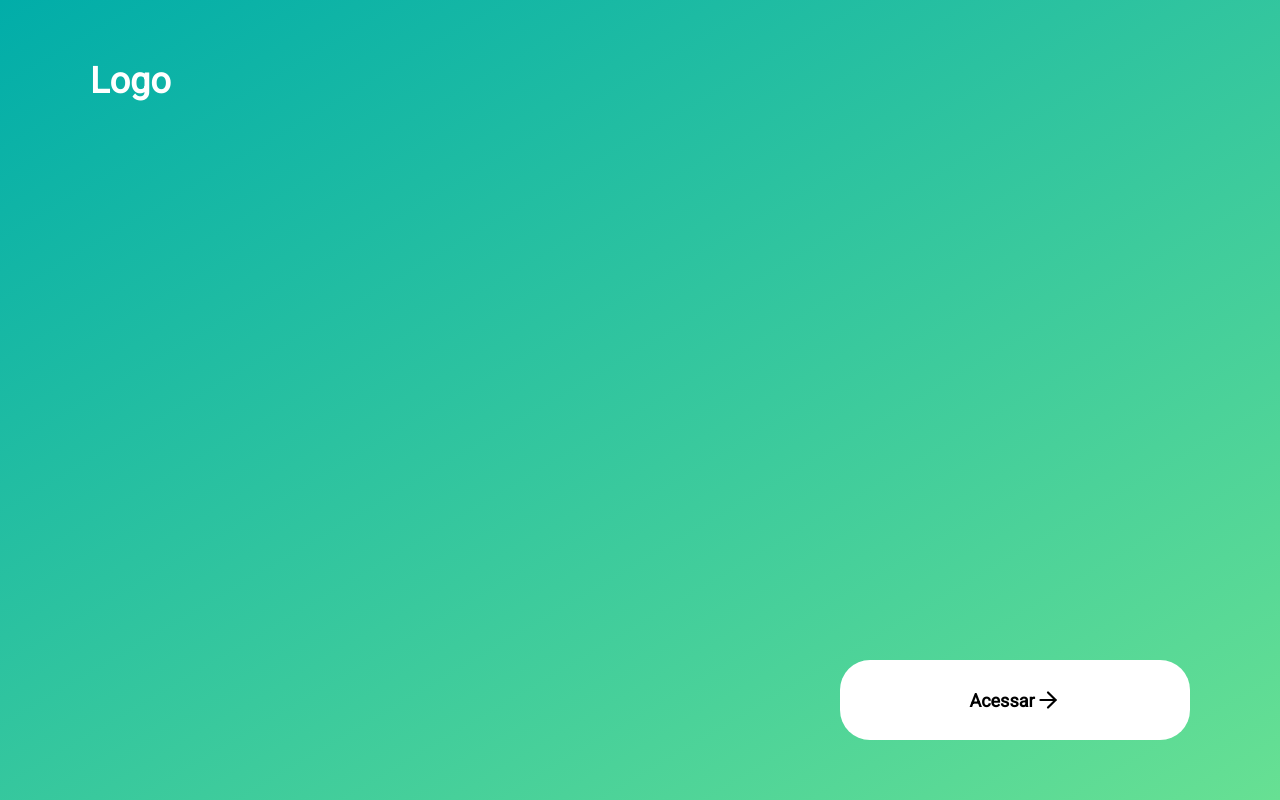
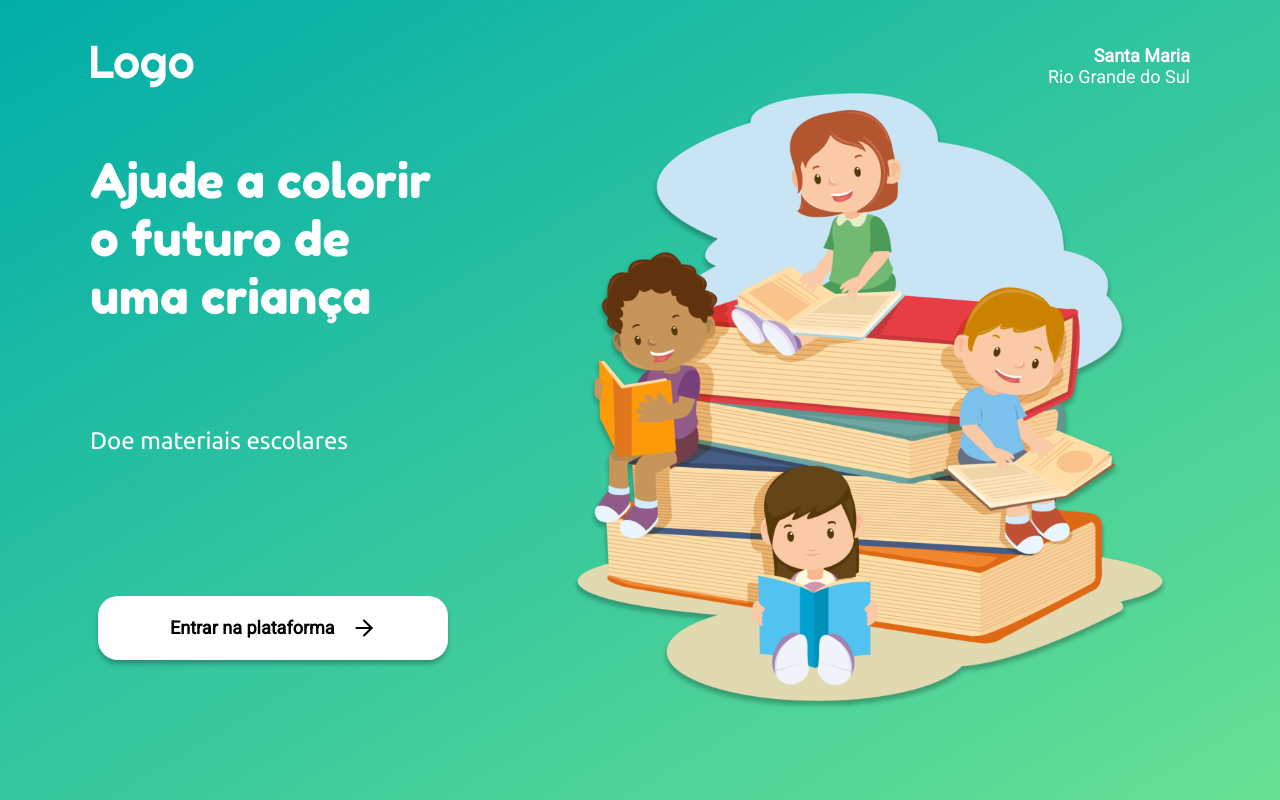
Before and after one commit to marlon-clemente/Projeto-de-Software-II, a React (Create React App) app: page / in a window 1280 px wide. Built offline with nearby package versions, Linux system fonts and the light colour scheme; the HTML template or start-up script is replaced by a standard one.

Commit message:
landingpage

```diff
--- a/public/index.html
+++ b/public/index.html
@@ -5,8 +5,10 @@
     <meta name="viewport" content="width=device-width, initial-scale=1" />
     <link href="https://fonts.googleapis.com/css2?family=Roboto:ital,wght@0,400;1,700&family=Ubuntu:wght@400;700&display=swap" rel="stylesheet">
     <link href="https://fonts.googleapis.com/css2?family=Roboto:ital,wght@0,400;1,700&display=swap" rel="stylesheet">
+    <link rel="preconnect" href="https://fonts.gstatic.com">
+    <link href="https://fonts.googleapis.com/css2?family=Fredoka+One&display=swap" rel="stylesheet">
 
-    <title>Name Project</title>
+    <title>Name Project | Santa Maria</title>
   </head>
   <body>
     <div id="root"></div>
--- a/src/pages/Landing.tsx
+++ /dev/null
@@ -1,24 +0,0 @@
-import React from 'react';
-import { FiArrowRight } from 'react-icons/fi';
-
-import '../styles/landing.css';
-
-import { Link } from 'react-router-dom';
-
-const Landing: React.FC = () => {
-  return (
-  <div id="landing-page">
-    <div className="content">
-      <h1>Logo</h1>
-
-      <Link to="/app" className="enter-app">
-        <>Acessar</>
-        <FiArrowRight size={26} color="rgba(0, 0, 0, 3.6)" />
-      </Link>
-
-    </div>
-  </div>
-  );
-}
-
-export default Landing;
--- /dev/null
+++ b/src/pages/Landing/index.tsx
@@ -0,0 +1,35 @@
+import React from 'react';
+import { FiArrowRight } from 'react-icons/fi';
+
+import { LandingPager } from './styles';
+import Logo from '../../assets/logo.svg';
+import LandingImg from '../../assets/landing.svg';
+import { Link } from 'react-router-dom';
+
+const Landing: React.FC = () => {
+  return (
+  <LandingPager>
+    <div className="landing-content">
+      <img className="logo" src={Logo} alt="Logo"/>
+      <div className="imagem-bc">
+        <img src={LandingImg} alt=""/>
+      </div>
+      <div className="landing-text">
+        <h1>Ajude a colorir o futuro de uma criança</h1>
+        <strong>Doe materiais escolares</strong>
+      </div>
+      <div className="landing-button">
+        <Link to="/app" className="enter-app">
+          <p>Entrar na plataforma</p>
+          <FiArrowRight size={26} color="rgba(0, 0, 0, 3.6)" />
+        </Link>
+      </div>
+      <div className="landing-location">
+        <strong>Santa Maria</strong>
+        <span>Rio Grande do Sul</span>
+      </div>
+    </div>
+  </LandingPager>  );
+}
+
+export default Landing;
--- /dev/null
+++ b/src/pages/Landing/styles.ts
@@ -0,0 +1,187 @@
+import styled from 'styled-components';
+
+import Background from '../../assets/landing.svg';
+
+export const LandingPager = styled.div`
+  background: linear-gradient(329.54deg, #67e093 0%, #01ada9 100%);
+  width: 100vw;
+  height: 100vh;
+  display: flex;
+  justify-content: center;
+  align-items: center;
+
+  .landing-content {
+    width: 90%;
+    max-width: 1100px;
+    height: 100vh;
+    padding-top: 4.5rem;
+
+    background: url(${Background}) no-repeat 100% center;
+
+    display: grid;
+    grid-template-columns: 1fr 2fr;
+    grid-template-rows: 60px 350px 1fr;
+    grid-template-areas:
+      "logo location"
+      "text img"
+      "button img";
+
+    .logo {
+      grid-area: logo;
+    }
+    .landing-location {
+      grid-area: location;
+      display: flex;
+      flex-direction: column;
+      align-items: flex-end;
+
+      strong{
+        font-weight: 800;
+      }
+
+      span {
+        font-weight: 500;
+      }
+    }
+    .landing-text {
+      grid-area: text;
+      display: flex;
+      margin-top: 4.6rem;
+      flex-direction: column;
+      justify-content: space-between;
+
+      h1{
+        font-size: 4.8rem;
+        font-weight: 500;
+        font-family: Fredoka One;
+      }
+
+      strong{
+        font: 400 2.4rem Ubuntu;
+      }
+
+    }
+
+    .landing-button{
+      grid-area: button;
+      display: flex;
+      flex-direction: column;
+      justify-content: center;
+
+      .enter-app {
+        width: 35rem;
+        height: 64px;
+        background: #ffffff;
+        border-radius: 20px;
+        box-shadow: 0px 4px 4px rgba(0, 0, 0, 0.25);
+
+        margin: 1.6rem auto;
+
+        display: flex;
+        align-items: center;
+        justify-content: center;
+
+        transition: 0.2s;
+        color: rgba(0, 0, 0, 3.6);
+        text-decoration: none;
+        :hover {
+          background: #f1f1f1;
+        }
+        p{
+          margin-right: 1.6rem;
+        }
+      }
+    }
+    .imagem-bc {
+      display: none
+    }
+  }
+
+  @media (max-width: 768px) {
+    display: flex;
+    flex-direction: column;
+    align-items: center;
+    justify-content: center;
+
+    .landing-content{
+      width: 100%;
+      max-width: 90%;
+      height: 100%;
+      display: grid;
+      grid-template-columns: 1fr;
+      grid-template-rows: 1fr 2fr 1fr 1fr 1fr;
+      grid-template-areas:
+        "logo"
+        "imagebc"
+        "landingtext"
+        "landingbutton"
+        "landinglocation";
+
+      background: none;
+
+      .logo{
+        grid-area: logo;
+      }
+      .imagem-bc{
+        grid-area: imagebc;
+        display: flex;
+        justify-content: center;
+        align-items: center;
+        overflow: hidden;
+        img{
+          height: 100%;
+        }
+      }
+      .landing-text{
+        grid-area: landingtext;
+        display: flex;
+        flex-direction: column;
+        h1{
+          font-size: 3.2rem;
+          font-weight: 500;
+          font-family: Fredoka One;
+        }
+        strong {
+          margin-top: 1.6rem;
+          font: 400 2.4rem Ubuntu;
+        }
+      }
+      .landing-button{
+        grid-area: landingbutton;
+        .enter-app {
+          width: 100%;
+          height: 80px;
+          background: #ffffff;
+          border-radius: 30px;
+
+          margin: 1.6rem auto;
+
+          display: flex;
+          align-items: center;
+          justify-content: center;
+
+          transition: 0.2s;
+          color: rgba(0, 0, 0, 3.6);
+          text-decoration: none;
+          :hover {
+            background: #f1f1f1;
+          }
+        }
+      }
+      .landing-location{
+        grid-area: landinglocation;
+        display: flex;
+        flex-direction: column;
+        align-items: center;
+        justify-content: center;
+        margin: 1.6rem auto;
+        strong{
+          font-weight: 800;
+        }
+        span{
+          font-weight: 500;
+        }
+      }
+    }
+  }
+`;
--- a/src/styles/global.css
+++ b/src/styles/global.css
@@ -22,7 +22,7 @@ textarea {
   font: 600 1.8rem Roboto;
 }
 
-@media (max-width: 768px) {
+@media (max-width: 1024px) {
   :root {
     font-size: 55%;
   }
--- a/src/styles/landing.css
+++ /dev/null
@@ -1,46 +0,0 @@
-#landing-page {
-  background: linear-gradient(329.54deg, #67e093 0%, #01ada9 100%);
-  width: 100vw;
-  height: 100vh;
-
-  display: flex;
-  justify-content: center;
-  align-items: center;
-}
-
-#landing-page .content {
-  position: relative;
-
-  width: 100%;
-  max-width: 1100px;
-
-  height: 100%;
-  max-height: 680px;
-
-  display: flex;
-  flex-direction: column;
-  justify-content: space-between;
-  align-items: flex-start;
-}
-
-.content .enter-app {
-  position: absolute;
-  right: 0;
-  bottom: 0;
-  width: 350px;
-  height: 80px;
-  background: #ffffff;
-  border-radius: 30px;
-
-  display: flex;
-  align-items: center;
-  justify-content: center;
-
-  transition: 0.2s;
-  color: rgba(0, 0, 0, 3.6);
-  text-decoration: none;
-}
-
-.content .enter-app:hover {
-  background: #f1f1f1;
-}
```
Also changed, not shown: src/assets/landing.svg (added), 1 other file (tests, documents, lock files or other folders).
